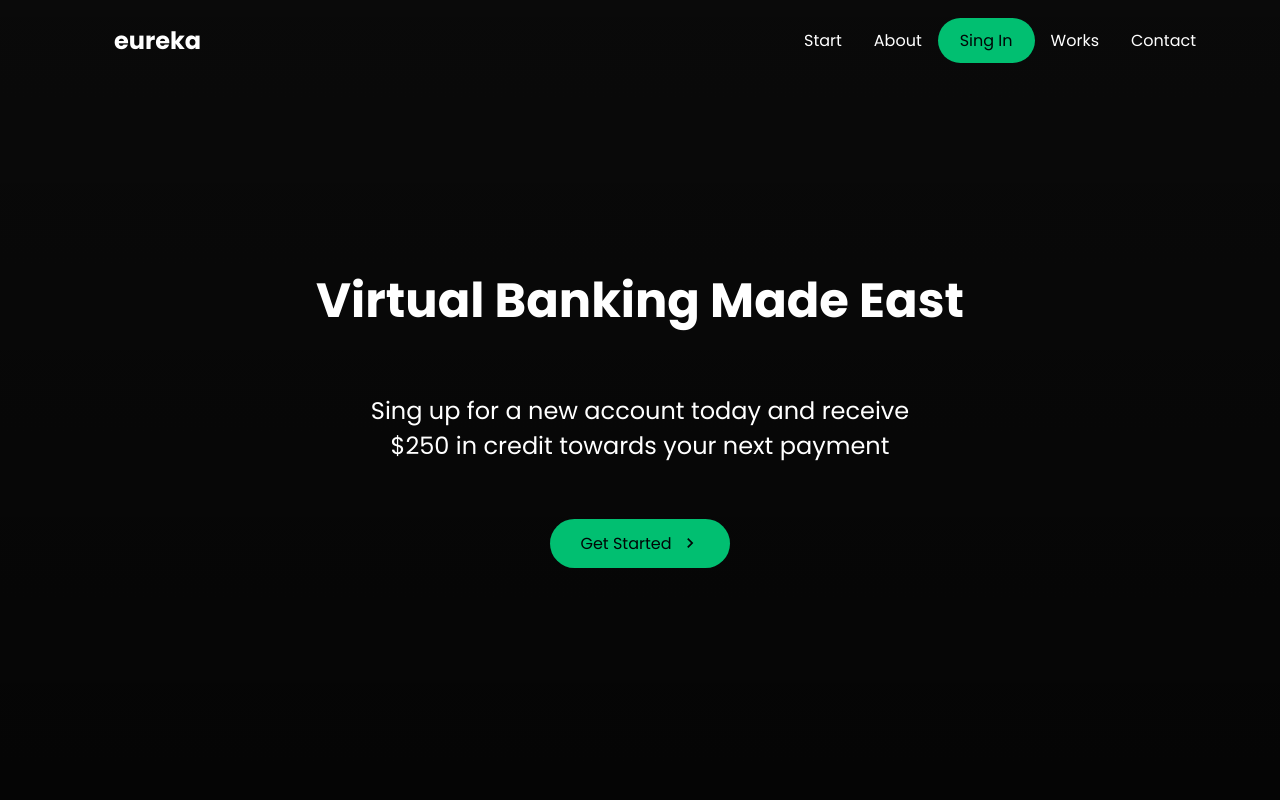
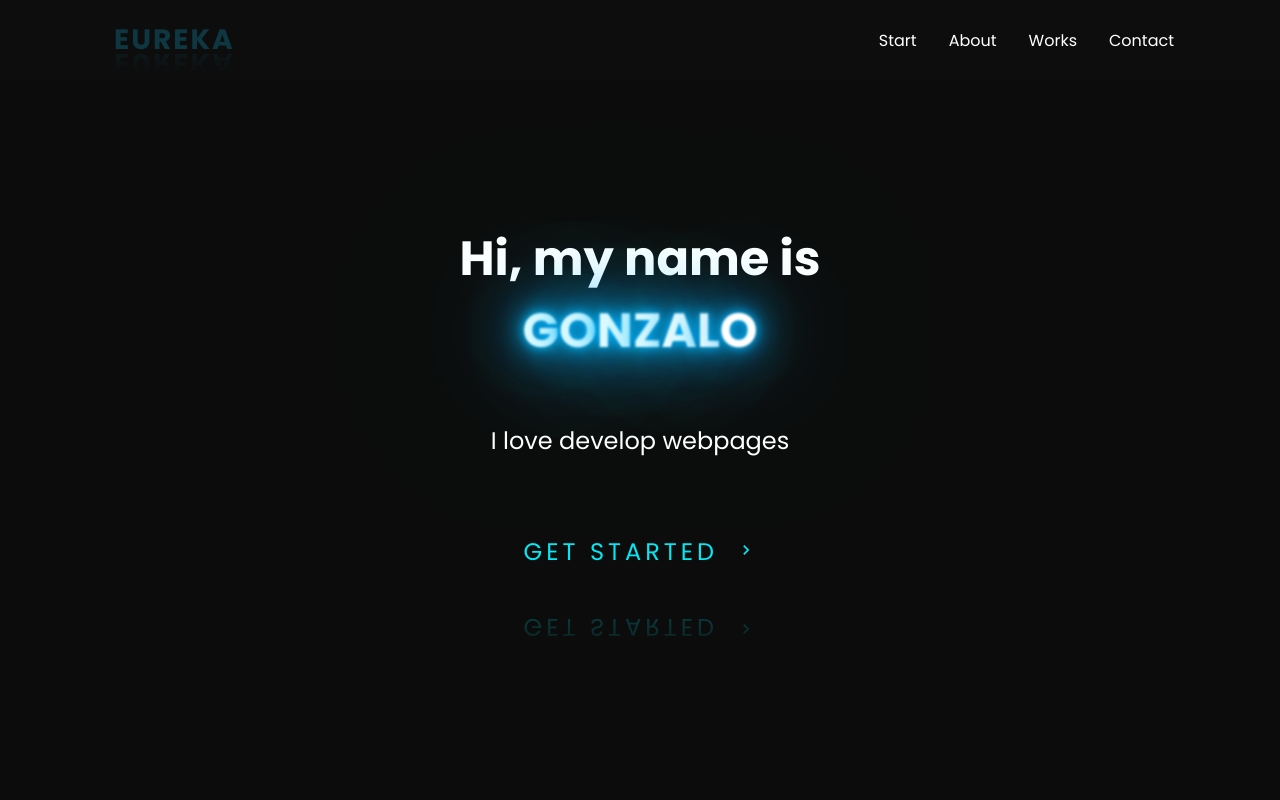
Before and after one commit to Gonzalobarrioss/Portfolio, a React (Create React App) app in the folder frontend/: page / in a window 1280 px wide. Shown: the top 800 px of the page. Built offline with nearby package versions, Linux system fonts and the light colour scheme.

Commit message:
Updates
I started with Navbar, Sidebar, HeroSection

```diff
--- a/frontend/package.json
+++ b/frontend/package.json
@@ -3,6 +3,10 @@
   "version": "0.1.0",
   "private": true,
   "dependencies": {
+    "@fortawesome/fontawesome-svg-core": "^6.1.1",
+    "@fortawesome/free-brands-svg-icons": "^6.1.1",
+    "@fortawesome/free-solid-svg-icons": "^6.1.1",
+    "@fortawesome/react-fontawesome": "^0.1.18",
     "@testing-library/jest-dom": "^5.16.4",
     "@testing-library/react": "^13.1.1",
     "@testing-library/user-event": "^13.5.0",
--- a/frontend/src/components/ButtonElement.js
+++ b/frontend/src/components/ButtonElement.js
@@ -22,3 +22,27 @@ export const Button = styled(Link)`
         background: ${({primary}) => (primary ? '#fff' : '#01BF71')};
     }
 `
+
+export const ButtonNeon = styled(Link)`
+    position: relative;
+    display: inline-block;
+    padding: 20px 30px;
+    margin-bottom: 20px;
+    color: #03e9f4;
+    font-size: 24px;
+    text-decoration: none;
+    text-transform: uppercase;
+    overflow: hidden;
+    transition: 0.5s;
+    letter-spacing: 4px;
+    -webkit-box-reflect: below 1px linear-gradient(transparent, #0005);
+
+    &:hover{
+        background: #03e9f4;
+        color: #050801;
+        box-shadow: 0 0 5px #03e9f4,
+                0 0 25px #03e9f4,
+                0 0 50px #03e9f4,
+                0 0 200px #03e9f4;
+    }
+`
--- a/frontend/src/components/HeroSection/HeroElements.js
+++ b/frontend/src/components/HeroSection/HeroElements.js
@@ -1,27 +1,17 @@
-import styled from 'styled-components'
+import styled, { keyframes } from 'styled-components'
 import {MdKeyboardArrowRight, MdArrowForward} from 'react-icons/md'
 
 export const HeroContainer = styled.div`
-    background: #0c0c0c;
+
     display: flex;
     justify-content: center;
     align-items: center;
-    padding: 0 30px;
+    top:0;
+    left:0;
+    background: #0c0c0c;
     height: 800px;
-    position: relative;
     z-index: 1;
 
-    :before {
-        content: '';
-        position: absolute;
-        top: 0;
-        left: 0;
-        right: 0;
-        bottom: 0;
-        background: linear-gradient(180deg, rgba(0,0,0,0.2) 0%, rgba(0,0,0,0.6) 100%),
-                    linear-gradient(180deg, rgba(0,0,0,0.2), 0%, transparent 100%);
-        z-index: 2;
-    }
 `
 
 export const HeroBg = styled.div`
@@ -90,6 +80,10 @@ export const HeroBtnWrapper = styled.div`
     align-items: center;
 `
 
+export const HeroNeonBtnWrapper = styled.div`
+
+`
+
 export const ArrowForward = styled(MdArrowForward)`
     margin-left: 8px;
     font-size: 20px;
@@ -99,3 +93,77 @@ export const ArrowRight = styled(MdKeyboardArrowRight)`
     margin-left: 8px;
     font-size: 20px;
 `
+
+const animate = keyframes`
+    0%,99%{
+        color: #fff;
+        filter: blur(2px);
+        text-shadow: 0 0 10px #00b3ff,
+                    0 0 20px #00b3ff,
+                    0 0 40px #00b3ff,
+                    0 0 80px #00b3ff,
+                    0 0 120px #00b3ff,
+                    0 0 200px #00b3ff,
+                    0 0 300px #00b3ff,
+                    0 0 400px #00b3ff;
+
+    }
+    5%,95%{
+        color: #111;
+        filter: blur(0px);
+        text-shadow: none;
+    }
+
+`
+const animate2 = keyframes`
+    0%,100%{
+        color: #fff;
+        filter: blur(1px);
+        text-shadow: 0 0 10px #00b3ff,
+                    0 0 20px #00b3ff,
+                    0 0 40px #00b3ff,
+                    0 0 80px #00b3ff,
+                    0 0 120px #00b3ff,
+                    0 0 200px #00b3ff,
+                    0 0 300px #00b3ff,
+                    0 0 400px #00b3ff;
+
+    }
+`
+
+export const HeroGlowingLetter = styled.span`
+    margin: 0;
+    padding: 0;
+    animation: ${animate} 2s linear;
+    transition: 0.75s;
+
+    &:nth-child(1){
+        animation-delay: 0.25s;
+    }
+    &:nth-child(2){
+        animation-delay: 0.5s;
+    }
+    &:nth-child(3){
+        animation-delay: 0.75s;
+    }
+    &:nth-child(4){
+        animation-delay: 1s;
+    }
+    &:nth-child(5){
+        animation-delay: 1.25s;
+    }
+    &:nth-child(6){
+        animation-delay: 1.5s;
+    }
+    &:nth-child(7){
+        animation-delay: 1.75s;
+    }
+
+`
+export const HeroGlowingText = styled.p`
+    padding: 0;
+    margin: 0;
+    color: #111;
+    animation: ${animate2} 3s linear infinite;
+    animation-delay: 4s;
+`
--- a/frontend/src/components/HeroSection/Index.js
+++ b/frontend/src/components/HeroSection/Index.js
@@ -1,6 +1,6 @@
 import React, {useState} from 'react'
 //import Video from '../../videos/video.mp4'
-import { Button } from '../ButtonElement'
+import { ButtonNeon } from '../ButtonElement'
 import {
     HeroContainer,
     HeroBg,
@@ -10,7 +10,9 @@ import {
     HeroP,
     HeroBtnWrapper,
     ArrowForward,
-    ArrowRight
+    ArrowRight,
+    HeroGlowingText,
+    HeroGlowingLetter
 } from './HeroElements'
 
 const HeroSection = () => {
@@ -28,12 +30,24 @@ const HeroSection = () => {
         <HeroBg>
         </HeroBg>
         <HeroContent>
-            <HeroH1>Virtual Banking Made East</HeroH1>
+            <HeroH1>
+                Hi, my name is
+                <HeroGlowingText>
+                    <HeroGlowingLetter>G</HeroGlowingLetter>
+                    <HeroGlowingLetter>O</HeroGlowingLetter>
+                    <HeroGlowingLetter>N</HeroGlowingLetter>
+                    <HeroGlowingLetter>Z</HeroGlowingLetter>
+                    <HeroGlowingLetter>A</HeroGlowingLetter>
+                    <HeroGlowingLetter>L</HeroGlowingLetter>
+                    <HeroGlowingLetter>O</HeroGlowingLetter>
+                </HeroGlowingText>
+            </HeroH1>
             <HeroP>
-                Sing up for a new account today and receive $250 in credit towards your next payment
+                I love develop webpages
             </HeroP>
             <HeroBtnWrapper>
-                <Button
+
+                <ButtonNeon
                     to='singup'
                     onMouseEnter={onHover}
                     onMouseLeave={onHover}
@@ -45,8 +59,12 @@ const HeroSection = () => {
                     exact="true"
                     offset={-80}
                 >
+                    <span></span>
+                    <span></span>
+                    <span></span>
+                    <span></span>
                     Get Started {hover ? <ArrowForward /> : <ArrowRight />}
-                </Button>
+                </ButtonNeon>
             </HeroBtnWrapper>
         </HeroContent>
     </HeroContainer>
--- a/frontend/src/components/Navbar/NavbarElements.js
+++ b/frontend/src/components/Navbar/NavbarElements.js
@@ -1,9 +1,9 @@
-import styled from 'styled-components'
+import styled, { keyframes } from 'styled-components'
 import { Link as LinkR } from 'react-router-dom'
 import { Link as LinkS } from 'react-scroll'
 
 export const Nav = styled.nav`
-    background: ${({scrollNav}) => (scrollNav ? '#000' : 'transparent')};
+    background: ${({scrollNav}) => (scrollNav ? 'transparent' : '#0d0d0d')};
     height: 80px;
     margin-top: -80px;
     display: flex;
@@ -62,7 +62,6 @@ export const NavMenu = styled.ul`
     align-items: center;
     list-style: none;
     text-align: center;
-    margin-right: -22px;
 
     @media screen and (max-width: 768px) {
         display: none;
@@ -126,3 +125,30 @@ export const NavLink = styled(LinkR)`
         color: #15cdfc;
     }
 `
+
+const animate = keyframes`
+    0%,18%,20%,50.1%,60%,65.1%,80%,90.1%,92%{
+        color: #0e3742;
+        text-shadow: none;
+    }
+    18.1%,20.1%,30%,50%,60.1%,65%,80.1%,90%,92.1%,100%{
+        color: #fff;
+        text-shadow: 0 0 10px #03bcf4,
+            0 0 10px #03bcf4,
+            0 0 20px #03bcf4,
+            0 0 40px #03bcf4,
+            0 0 80px #03bcf4,
+            0 0 160px #03bcf4;
+    }
+`
+
+export const GlowingText = styled.h3`
+    position: relative;
+    letter-spacing: 2px;
+    color: #0e3742;
+    text-transform: uppercase;
+    text-align: center;
+    -webkit-box-reflect: below 1px linear-gradient(transparent, #0004);
+    line-height: 0.75em;
+    animation: ${animate} 10s linear infinite;
+`
--- a/frontend/src/components/Navbar/index.js
+++ b/frontend/src/components/Navbar/index.js
@@ -7,6 +7,7 @@ import {
     NavMenu,
     NavItem,
     NavLinks,
+    GlowingText,
     NavBtn,
     NavBtnLink
 } from './NavbarElements'
@@ -45,7 +46,7 @@ const Navbar = ({toggle}) => {
             <Nav scrollNav={scrollNav}>
                 <NavbarContainer >
                     <NavLogo to='/' onClick={toggleHome}>
-                        eureka
+                        <GlowingText>eureka</GlowingText>
                     </NavLogo>
                     <MobileIcon onClick={toggle}>
                         <FaBars />
@@ -53,7 +54,7 @@ const Navbar = ({toggle}) => {
 
                     <NavMenu>
                         <NavItem>
-                            <NavLinks to='signup'
+                            <NavLinks to='/'
                             smooth={true}
                             duration={500}
                             spy={true}
@@ -74,10 +75,6 @@ const Navbar = ({toggle}) => {
                                 About
                             </NavLinks>
                         </NavItem>
-
-                        <NavBtn>
-                            <NavBtnLink to='/signin'>Sing In</NavBtnLink>
-                        </NavBtn>
 
                         <NavItem>
                             <NavLinks to='discover'
--- a/frontend/src/components/Sidebar/SidebarElements.js
+++ b/frontend/src/components/Sidebar/SidebarElements.js
@@ -4,17 +4,19 @@ import { Link as LinkS } from 'react-scroll'
 import { Link as LinkR } from 'react-router-dom'
 
 export const SidebarContainer = styled.aside`
+    display: flex;
+    justify-content: center;
+    align-items: center;
+
+    min-height: 100vh;
+    background: #0d0d0d;
 
     position: fixed;
-    z-index: 999;
+    z-index: 10000;
     width: 100%;
-    height: 100%;
-    background: #0d0d0d;
-    display: grid;
-    align-items: center;
-    top: 0;
-    left: 0;
-    transition: 0.3s ease-in-out;
+
+    transition: 1.25s ease-in-out;
+
     opacity: ${({ isOpen }) => (isOpen ? '100%' : '0')};
     top: ${({ isOpen }) => (isOpen ? '0' : '-100%')};
 `
@@ -35,52 +37,44 @@ export const SidebarWrapper = styled.div`
     color: #fff;
 `
 export const SidebarMenu = styled.ul`
-    display: grid;
-    grid-template-columns: 1fr;
-    grid-template-rows: repeat(6, 80px);
-    text-align: center;
+    position: relative;
+    display: flex;
+    flex-direction: column;
+    gap: 30px;
 
-    @media screen and (max-width: 480px) {
-        grid-template-rows: repeat(6, 60px);
-    }
 `
 
 export const SidebarLink = styled(LinkS)`
-    display: flex;
-    align-items: center;
-    justify-content: center;
+    position: relative;
+    list-style: none;
+`
 
-    cursor: pointer;
-
-    font-size: 4em;
+export const ButtonLink = styled.a`
+    position: relative;
+    cursor:pointer;
+    font-size: 2.5em;
     text-decoration: none;
     line-height: 1em;
     letter-spacing: 2px;
     text-transform: uppercase;
-
     color: transparent;
     -webkit-text-stroke: 1px rgba(255,255,255,0.5);
 
-    transition: 0.2s ease-in-out;
-
-
-
     &:before {
-        content: 'attr(data-text)';
+        content: attr(data-text);
         position: absolute;
         color: #fff;
         width: 0;
         overflow: hidden;
-        transition: 1s;
-        border-right: 8px solid var(--clr);
-        -webkit-text-stroke: 1px var(--clr);
+        transition: 0.75s;
+        border-right: 8px solid ${props => props.color};
+        -webkit-text-stroke: 1px ${props => props.color};
     }
 
-    &:hover {
+    &:hover:before {
         width: 100%;
-        filter: drop-shadow(0 0 25px var(--clr));
+        filter: drop-shadow(0 0 25px ${props => props.color});
     }
-
 
 `
 
@@ -108,3 +102,67 @@ export const SidebarRoute = styled(LinkR)`
         color: #010606;
     }
 `
+export const SocialMediaContainer = styled.div`
+    display: flex;
+    justify-content: center;
+    align-items: center;
+    background: #0d0d0d;
+`
+
+export const SocialMediaWrap = styled.ul`
+    padding:0;
+    position: relative;
+    display: flex;
+    gap: 50px;
+`
+
+export const ButtonSocialMedia = styled.a`
+    position: relative;
+    text-decoration: none;
+    color: ${props => props.color};
+    z-index: 10;
+    font-size: 2em;
+    transition: 0.5s;
+`
+
+export const SocialMediaLink = styled.li`
+    position: relative;
+    list-style: none;
+    width: 80px;
+    height: 80px;
+    display: flex;
+    justify-content: center;
+    align-items: center;
+    cursor: pointer;
+    transition: 0.5s;
+
+    &:hover{
+        z-index: 10000;
+        transform: scale(0.75);
+        ${ButtonSocialMedia}{
+            font-size: 3em;
+            filter: drop-shadow(0 0 20px ${props => props.color}) drop-shadow(0 0 40px ${props => props.color}) drop-shadow(0 0 60px ${props => props.color});
+        }
+    }
+
+    &:before{
+        content: '';
+        position: absolute;
+        inset: 30px;
+        box-shadow: 0 0 0 10px ${props => props.color}, 0 0 0 20px #222, 0 0 0 22px ${props => props.color};
+        transition: 0.5s;
+    }
+
+    &:hover:before{
+        inset: 0px;
+    }
+
+    &:after{
+        content: '';
+        position: absolute;
+        inset: 0;
+        background: #0d0d0d;
+        transform: rotate(45deg);
+    }
+
+`
--- a/frontend/src/components/Sidebar/index.js
+++ b/frontend/src/components/Sidebar/index.js
@@ -1,4 +1,8 @@
 import React from 'react'
+import { FontAwesomeIcon } from '@fortawesome/react-fontawesome'
+import { faFacebookF, faInstagram,faTwitter } from "@fortawesome/free-brands-svg-icons"
+
+
 import {
     SidebarContainer,
     Icon,
@@ -6,8 +10,13 @@ import {
     SidebarWrapper,
     SidebarMenu,
     SidebarLink,
+    ButtonLink,
     SideBtnWrap,
-    SidebarRoute
+    SidebarRoute ,
+    SocialMediaWrap,
+    SocialMediaLink,
+    ButtonSocialMedia,
+    SocialMediaContainer
 } from './SidebarElements'
 
 const Sidebar = (props) => {
@@ -21,14 +30,15 @@ const Sidebar = (props) => {
         </Icon>
         <SidebarWrapper>
             <SidebarMenu>
-                <SidebarLink to='about' onClick={toggle} color={'--clr'} attr={"data-text"}>
-                    About
+                <SidebarLink to='about' onClick={toggle} >
+                    <ButtonLink data-text="&nbsp;About" color='#00ade1'>&nbsp;About</ButtonLink>
                 </SidebarLink>
-                <SidebarLink to='discover' onClick={toggle} color={'--clr'} attr={"data-text"}>
-                    Works
+                <SidebarLink to='discover' onClick={toggle}>
+
+                    <ButtonLink data-text="&nbsp;Works" color='#ffdd1c'>&nbsp;Works</ButtonLink>
                 </SidebarLink>
-                <SidebarLink to='services' onClick={toggle} color={'--clr'} attr={"data-text"}>
-                    Contact
+                <SidebarLink to='services' onClick={toggle}>
+                    <ButtonLink data-text="&nbsp;Contact" color='#00dc82'>&nbsp;Contact</ButtonLink>
                 </SidebarLink>
                 {/*
                 <SidebarLink to='signup' onClick={toggle}>
@@ -36,11 +46,19 @@ const Sidebar = (props) => {
                 </SidebarLink>
                 */}
             </SidebarMenu>
-            <SideBtnWrap>
-                <SidebarRoute to='/signin'>
-                    Sign In
-                </SidebarRoute>
-            </SideBtnWrap>
+            <SocialMediaContainer>
+                <SocialMediaWrap>
+                    <SocialMediaLink to='/signin' color='#1877f2'>
+                        <ButtonSocialMedia color='#1877f2'><FontAwesomeIcon icon={faFacebookF} /></ButtonSocialMedia>
+                    </SocialMediaLink>
+                    <SocialMediaLink to='/signin' color='#1da1f2'>
+                        <ButtonSocialMedia color='#1da1f2'><FontAwesomeIcon icon={faTwitter} /></ButtonSocialMedia>
+                    </SocialMediaLink>
+                    <SocialMediaLink to='/signin' color='#8c0e6d'>
+                        <ButtonSocialMedia color='#c32aa3'><FontAwesomeIcon icon={faInstagram} /></ButtonSocialMedia>
+                    </SocialMediaLink>
+                </SocialMediaWrap>
+            </SocialMediaContainer>
         </SidebarWrapper>
     </SidebarContainer>
   )
--- a/frontend/src/pages/index.js
+++ b/frontend/src/pages/index.js
@@ -16,16 +16,18 @@ const Home = () => {
     }
 
   return (
-    <>
+    <div style={{ margin:0, padding:0, boxSizing:'border-box'}}>
         <Sidebar isOpen={isOpen} toggle={toggle} />
         <Navbar toggle={toggle} />
         <HeroSection />
-        <InfoSection {...homeObjOne}/>
+
+
+        {/*<InfoSection {...homeObjOne}/>
         <InfoSection {...homeObjTwo}/>
         <Services />
         <InfoSection {...homeObjThree}/>
-        <Footer />
-    </>
+        <Footer />*/}
+    </div>
   )
 }
 
```
Also changed, not shown: 1 other file (tests, documents, lock files or other folders).
